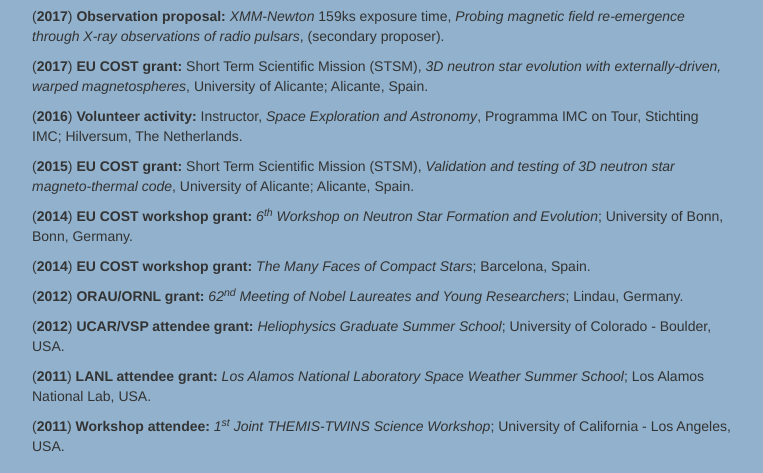
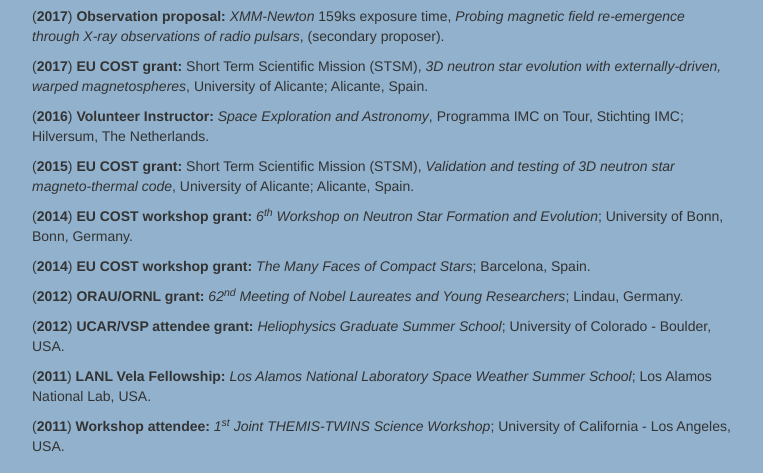
Before and after one commit to justinelfritz/justinelfritz.github.io, a Jekyll site: the page built from pages/about.md, in a window 1280 px wide and 900 px high, scrolled down 1118 px. Shown: the part 152-625 px from the top of the window, without its empty margins (258-1021 px from the left). Built offline with Jekyll 4.4.1, drawn with Linux system fonts in a browser that asks for light colours.

```diff
--- a/pages/about.md
+++ b/pages/about.md
@@ -22,9 +22,9 @@ description: general synopsis and motivation
 
 ### Education
 
-##### Ph.D., Physics, 2014, *West Virginia University*
-##### M.Sc., Physics, 2012, *West Virginia University*
-##### B.Sc., Physics, 2007, *Frostburg State University*
+#### Ph.D., Physics, 2014, *West Virginia University*
+#### M.Sc., Physics, 2012, *West Virginia University*
+#### B.Sc., Physics, 2007, *Frostburg State University*
 
 ---
 
@@ -56,11 +56,12 @@ description: general synopsis and motivation
 
 ### Awards and Development
 
+
 (**2017**) **Observation proposal:** *XMM-Newton* 159ks exposure time, *Probing magnetic field re-emergence through X-ray observations of radio pulsars*, (secondary proposer).
 
 (**2017**) **EU COST grant:** Short Term Scientific Mission (STSM), *3D neutron star evolution with externally-driven, warped magnetospheres*, University of Alicante; Alicante, Spain.
 
-(**2016**) **Volunteer activity:** Instructor, *Space Exploration and Astronomy*, Programma IMC on Tour, Stichting IMC; Hilversum, The Netherlands.
+(**2016**) **Volunteer Instructor:** *Space Exploration and Astronomy*, Programma IMC on Tour, Stichting IMC; Hilversum, The Netherlands.
 
 (**2015**) **EU COST grant:** Short Term Scientific Mission (STSM), *Validation and testing of 3D neutron star magneto-thermal code*, University of Alicante; Alicante, Spain.
 
@@ -72,7 +73,7 @@ description: general synopsis and motivation
 
 (**2012**) **UCAR/VSP attendee grant:** *Heliophysics Graduate Summer School*; University of Colorado - Boulder, USA.
 
-(**2011**) **LANL attendee grant:** *Los Alamos National Laboratory Space Weather Summer School*; Los Alamos National Lab, USA.
+(**2011**) **LANL Vela Fellowship:** *Los Alamos National Laboratory Space Weather Summer School*; Los Alamos National Lab, USA.
 
 (**2011**) **Workshop attendee:** *1<sup>st</sup> Joint THEMIS-TWINS Science Workshop*; University of California - Los Angeles, USA.
 
```
